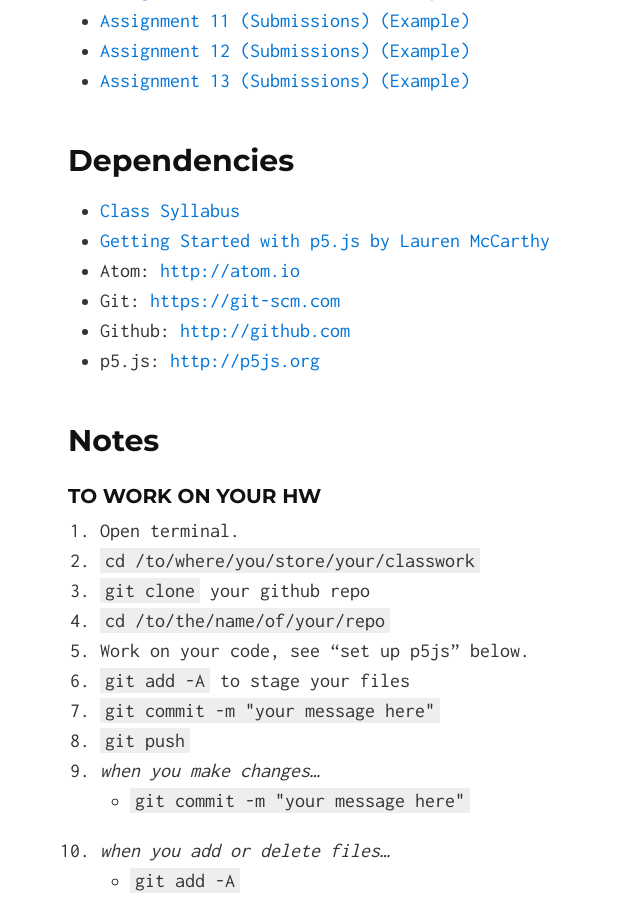
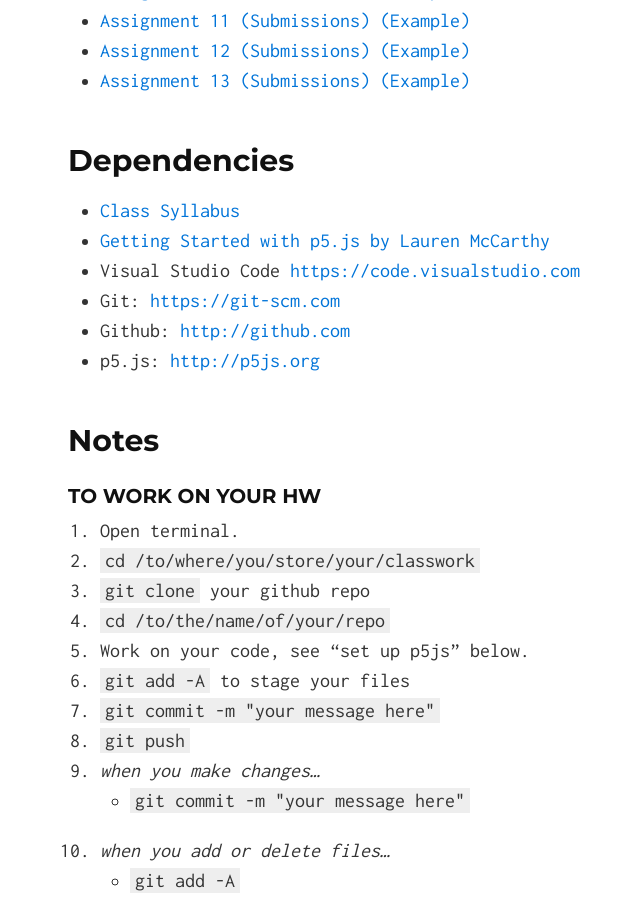
Before and after one commit to lsudigitalart/lsudigitalart.github.io, a Jekyll site: the page built from 2210/index.md, in a window 1280 px wide and 900 px high, scrolled down 1044 px. Shown: the whole window, without its empty margins (150-790 px from the left). Built offline with Jekyll 4.4.1, drawn with Linux system fonts in a browser that asks for light colours; our own code applies the rules of GitHub Pages for plain Markdown files.

Commit message:
Update index.md

```diff
--- a/2210/index.md
+++ b/2210/index.md
@@ -25,7 +25,7 @@ ART 2210 Creative Coding is an applied course that focuses on creating internet
 ## Dependencies
 - [Class Syllabus](https://docs.google.com/document/d/1yk3bP_PSSpOtV43bXvR_NRi34WBWfM9RBCf83GoEyjQ/edit?usp=sharing)
 - [Getting Started with p5.js by Lauren McCarthy](https://www.amazon.com/Make-Interactive-Graphics-JavaScript-Processing/dp/1457186772)
-- Atom: <http://atom.io>
+- Visual Studio Code <https://code.visualstudio.com>
 - Git: <https://git-scm.com>
 - Github: <http://github.com>
 - p5.js: <http://p5js.org>
```
